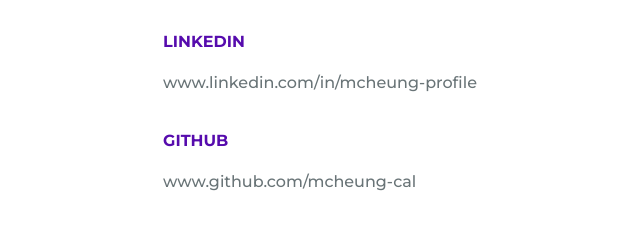
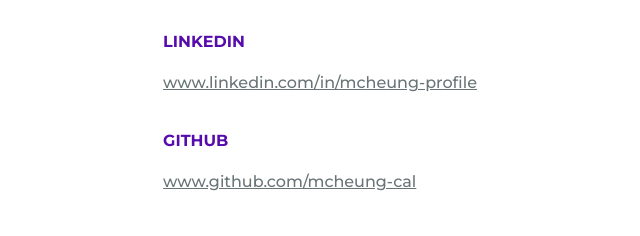
Before and after one commit to mcheung-cal/MichelleCheung, a plain HTML site: page index.html in a window 1280 px wide. Shown: the part 3286-3522 px from the top of the page, 56-696 px from the left. Drawn offline with nearby package versions, Linux system fonts and the light colour scheme.

Commit message:
Update index.html

```diff
--- a/index.html
+++ b/index.html
@@ -171,11 +171,11 @@
 
                         <h3 class="contact__subtitle">LINKEDIN</h3>
                         <span class="contact__text"> <a href ="https://www.linkedin.com/in/mcheung-profile/">
-                            www.linkedin.com/in/mcheung-profile </a></span>
+                            <u>www.linkedin.com/in/mcheung-profile</u> </a></span>
 
                         <h3 class="contact__subtitle">GITHUB</h3>
                         <span class="contact__text"><a href ="https://github.com/mcheung-cal">
-                            www.github.com/mcheung-cal </a></span>
+                            <u>www.github.com/mcheung-cal</u> </a></span>
                     </div>
 
                     <form action="" class="contact__form">
```
